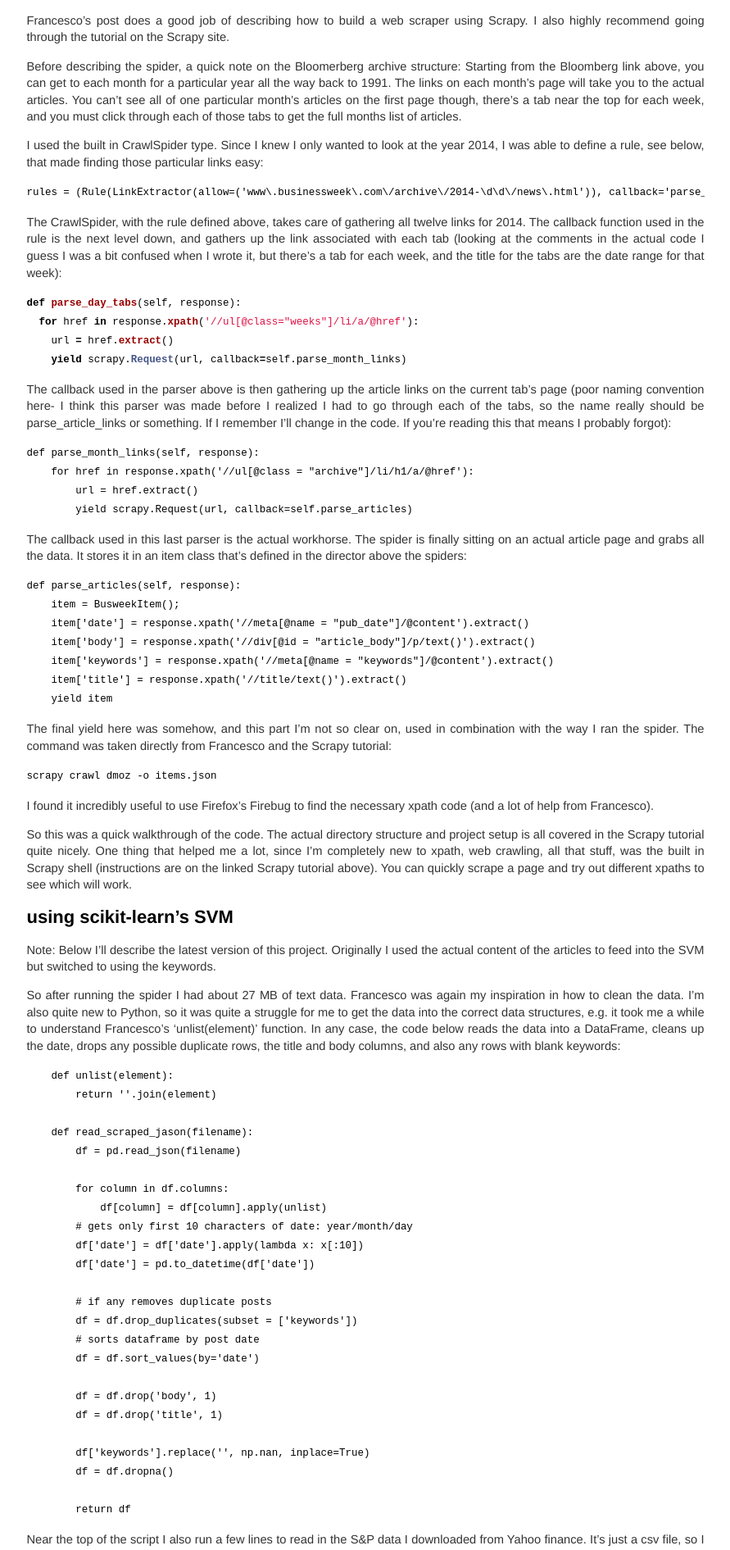
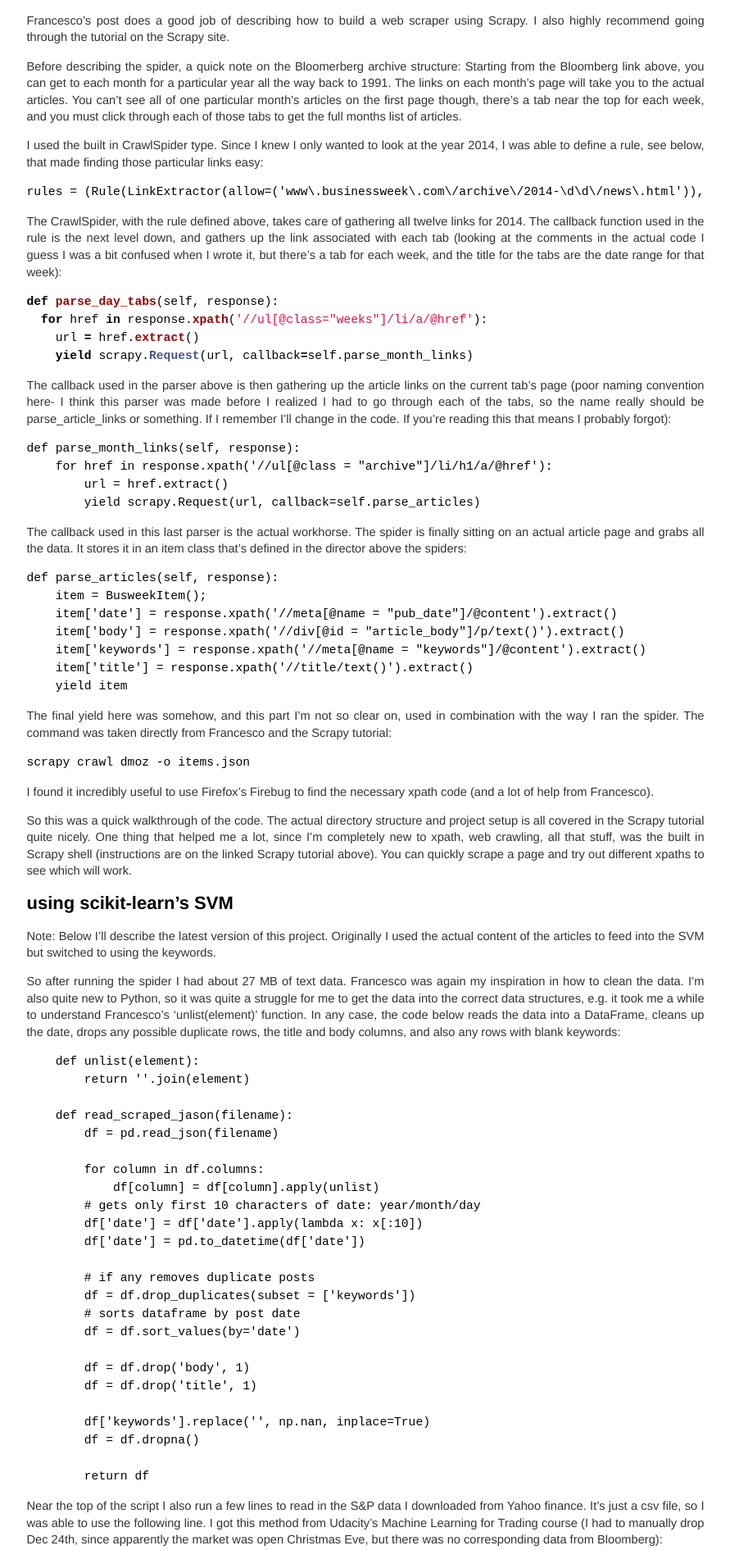
Before and after one commit to bsmitty5000/bsmitty5000.github.io, a Jekyll site: the page built from _posts/2016-02-06-Stock-Market-Predictions-Using-Scrapy-and-SVMs.md, in a window 1280 px wide. Shown: the part 576-2467 px from the top of the page at 82% size, without its empty margins (194-1085 px from the left). Built offline with Jekyll 4.4.1, drawn with Linux system fonts in a browser that asks for light colours; comment, search, counter and statistics services are not loaded.

Commit message:
Update main.css

```diff
--- a/css/main.css
+++ b/css/main.css
@@ -55,13 +55,4 @@
 }
 pre {
     overflow: auto;
-    background-color: #eef;
 }
-code{
-    border: 1px solid #ddd;
-    font-size: 85%;
-  }
-
-pre code{
-  border: none;
-}
```
